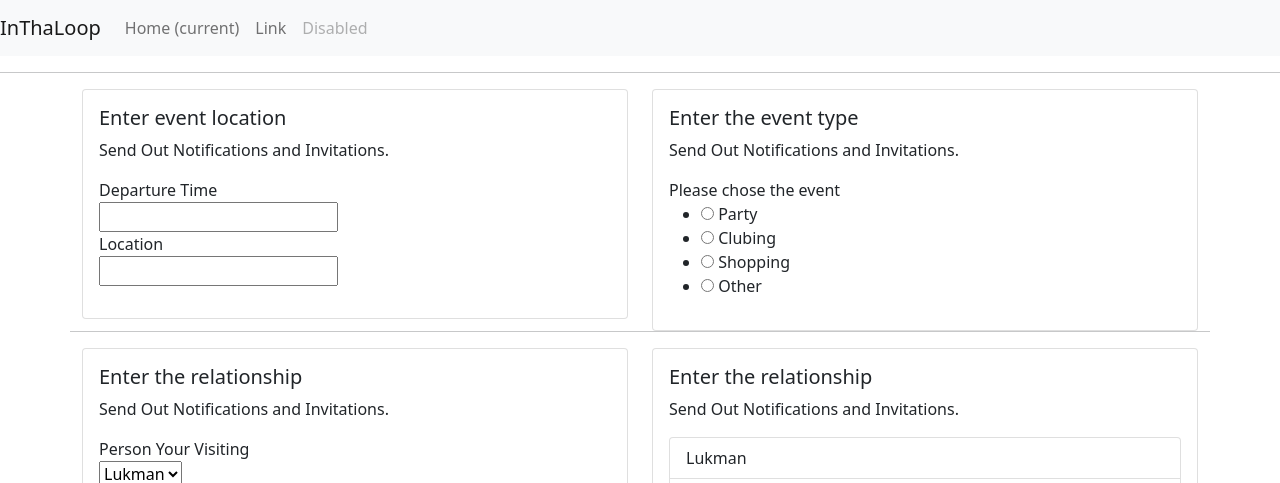
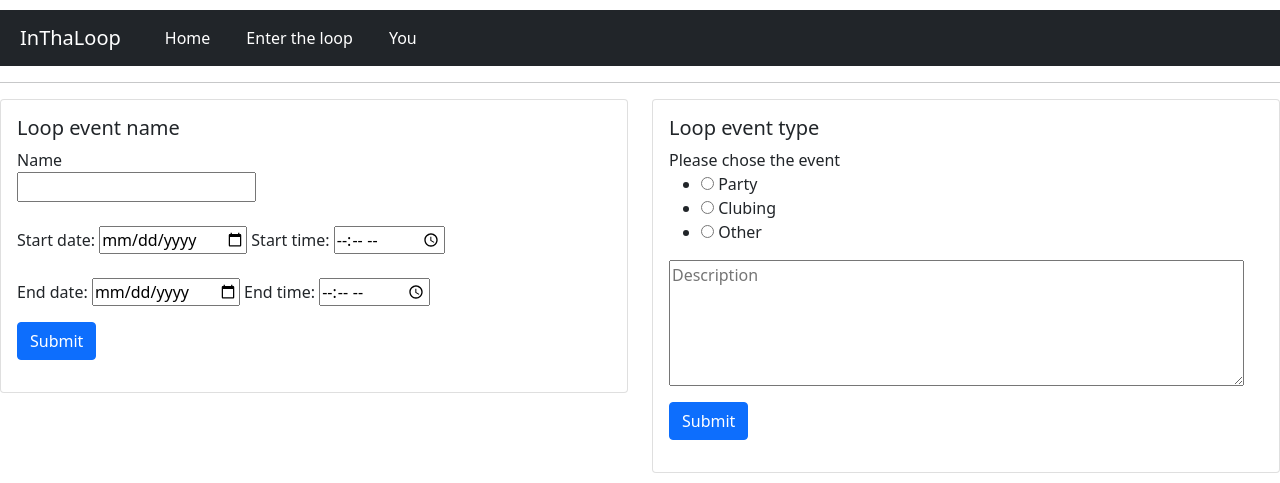
Before and after one commit to Balunywa/onetaacsthree, a Flask app: page / in a window 1280 px wide. Shown: the top 483 px of the page. Run offline with Flask 2, Linux system fonts and the light colour scheme; some libraries are stand-ins or nearby versions.

Commit message:
Final updates to user UI

```diff
--- a/app.py
+++ b/app.py
@@ -15,7 +15,7 @@ app.config['SECRET_KEY'] = 'test'
 class InfoForm(FlaskForm):
 
     timedeparted = StringField ('Departure Time')
-    location = StringField ('Location',validators=[DataRequired()])
+    location = StringField ('Name',validators=[DataRequired()])
     carplate = StringField('Car No Plate', validators=[DataRequired()])
     phonenumber = StringField('Phone Number', validators=[DataRequired()])
     select = SelectField('Person Your Visiting', choices=[('Lukman', 'Lukman'),
@@ -25,7 +25,7 @@ class InfoForm(FlaskForm):
                               ('Old-Friend', 'Old_Friend'), ('New_Friend', 'New_Friend')])
     event = RadioField('Please chose the event',
                        choices=[('Party', 'Party'), ('Clubing','Clubing'),
-                                ('Shopping', 'Shopping'), ('Other', 'Other')])
+                                 ('Other', 'Other')])
     feedback = TextAreaField('Any Other Notes')
     enter = SubmitField('Enter')
 
@@ -38,7 +38,7 @@ def index():
     if form.validate_on_submit():
 
         session['timedeparted'] = form.timedeparted.data
-        session['location'] = form.location.data
+        session['Name'] = form.location.data
         session['carplate'] = form.carplate.data
         session['phonenumber'] = form.phonenumber.data
         session['select'] = form.select.data
--- a/templates/gatepass.html
+++ b/templates/gatepass.html
@@ -5,41 +5,106 @@
 <script src="https://cdn.jsdelivr.net/npm/@popperjs/core@2.10.2/dist/umd/popper.min.js" integrity="sha384-7+zCNj/IqJ95wo16oMtfsKbZ9ccEh31eOz1HGyDuCQ6wgnyJNSYdrPa03rtR1zdB" crossorigin="anonymous"></script>
 <script src="https://cdn.jsdelivr.net/npm/bootstrap@5.1.3/dist/js/bootstrap.min.js" integrity="sha384-QJHtvGhmr9XOIpI6YVutG+2QOK9T+ZnN4kzFN1RtK3zEFEIsxhlmWl5/YESvpZ13" crossorigin="anonymous"></script>
 
+<head>
+  <meta charset="UTF-8">
+  <title>{% block title %} {% endblock %} - InThaLoop</title>
+  <style>
+      .title {
+          margin: 5px;
+      }
 
-    <nav class="navbar navbar-expand-lg navbar-light bg-light">
-      <button class="navbar-toggler" type="button" data-toggle="collapse" data-target="#navbarTogglerDemo01" aria-controls="navbarTogglerDemo01" aria-expanded="false" aria-label="Toggle navigation">
+      .content {
+          margin: 5px;
+          width: 50%;
+          display: flex;
+          flex-direction: row;
+          flex-wrap: wrap;
+      }
+
+      .comment {
+          padding: 5px;
+          margin: 5px;
+          background-color: #fff;
+      }
+
+      .post {
+          flex: 10%;
+          padding: 5px;
+          margin: 5px;
+          background-color: #f3f3f3;
+          inline-size: 100%;
+      }
+
+      .title a {
+          color: #00a36f;
+          text-decoration: none;
+      }
+
+      nav a {
+          color: #d64161;
+          font-size: 1em;
+          margin-left: 20px;
+          text-decoration: none;
+      }
+
+  </style>
+</head>
+<div class="content">
+  {% block content %} {% endblock %}
+</div>
+<body>
+
+  <nav class="navbar navbar-expand-lg navbar-dark bg-dark">
+    <a class="navbar-brand active" href="#">InThaLoop</a>
+    <button class="navbar-toggler" type="button" data-toggle="collapse" data-target="#navbarTogglerDemo02" aria-controls="navbarTogglerDemo02" aria-expanded="false" aria-label="Toggle navigation">
       <span class="navbar-toggler-icon"></span>
     </button>
-      <div class="collapse navbar-collapse" id="navbarTogglerDemo01">
-        <a class="navbar-brand" href="#">InThaLoop</a>
+
+    <div class="collapse navbar-collapse" id="navbarTogglerDemo02">
       <ul class="navbar-nav mr-auto mt-2 mt-lg-0">
         <li class="nav-item active">
-            <a class="nav-link" href="#">Home <span class="sr-only">(current)</span></a>
+          <a class="nav-link active" href="#">Home</a>
         </li>
         <li class="nav-item">
-            <a class="nav-link" href="#">Link</a>
+          <a class="nav-link active" href="#">Enter the loop</a>
         </li>
         <li class="nav-item">
-            <a class="nav-link disabled" href="#">Disabled</a>
+          <a class="nav-link active" href="#">You</a>
         </li>
       </ul>
     </div>
   </nav>
+
   <hr>
 
-            <div class="container">
 <div class="row">
+
   <div class="col-sm-6">
     <div class="card">
       <div class="card-body">
-                      <h5 class="card-title">Enter event location</h5>
-                      <p class="card-text">Send Out Notifications and Invitations.</p>
+        <h5 class="card-title">Loop event name</h5>
         <form method='POST'>
           {{ form.hidden_tag() }}
-                        {{ form.timedeparted.label }} <br> {{ form.timedeparted() }}
+          {{ form.location.label }} <br> {{ form.location() }}
           <br>
-                        {{ form.location.label }} <br> {{ form.location() }}
+          <br>
+          <div class="col-12">
+            <label for="Start date">Start date:</label>
+            <input type="date" id="Date" name="Date">
+            <label for="Start time">Start time:</label>
+            <input type="time" name="myDateTime" id="myDateTime" />
+          </div>
+          <br>
+          <div class="col-12">
+            <label for="Start date">End date:</label>
+            <input type="date" id="Date" name="Date">
+            <label for="Start time">End time:</label>
+            <input type="time" name="myDateTime" id="myDateTime" />
+          </div>
         </form>
+        <p>
+          <button type="submit"class="btn btn-primary">Submit</button>
+      </p>
       </div>
     </div>
   </div>
@@ -47,30 +112,44 @@
   <div class="col-sm-6">
     <div class="card">
       <div class="card-body">
-                              <h5 class="card-title">Enter the event type</h5>
-                              <p class="card-text">Send Out Notifications and Invitations.</p>
+        <h5 class="card-title">Loop event type</h5>
         <form method='POST'>
           {{ form.hidden_tag() }}
           {{ form.event.label }} <br> {{ form.event() }}
+
+          <p>
+            <textarea name="content"
+                        placeholder="Description"
+                        cols="60"
+                        rows="5"></textarea>
+        </p>
+
         </form>
+        <p>
+          <button type="submit"class="btn btn-primary">Submit</button>
+      </p>
       </div>
     </div>
   </div>
+</div>
+
 <hr>
+
+<div class="row">
   <div class="col-sm-6">
     <div class="card">
       <div class="card-body">
-                      <h5 class="card-title">Enter the relationship</h5>
-                      <p class="card-text">Send Out Notifications and Invitations.</p>
+        <h5 class="card-title">People you may know in the loop</h5>
         <form method='POST'>
-                        {{ form.hidden_tag() }}
-                        {{ form.select.label }} <br> {{ form.select() }}
-                        <br>
-                        {{ form.relationship.label }} <br> {{ form.relationship() }}
-                        <br>
-                        <a href="#" class="btn btn-primary">Go somewhere</a>
-                        <br>
+          <ul class="list-group">
+            <li class="list-group-item">Lukman</li>
+            <li class="list-group-item">Dawne</li>
+            <li class="list-group-item">Tasha</li>
+            <li class="list-group-item">Jay</li>
+            <li class="list-group-item">Lance</li>
+          </ul>
         </form>
+        <a href="#" class="btn btn-primary">Send notification</a>
       </div>
     </div>
   </div>
@@ -78,28 +157,44 @@
   <div class="col-sm-6">
     <div class="card">
       <div class="card-body">
-                      <h5 class="card-title">Enter the relationship</h5>
-                      <p class="card-text">Send Out Notifications and Invitations.</p>
+        <h5 class="card-title">Video and Photos</h5>
         <form method='POST'>
+          <ul class="list-unstyled">
+            <li class="media">
+              <img class="mr-3" src=".../64x64" alt="Generic placeholder image">
+              <div class="media-body">
+                <p>
+                  <textarea name="content"
+                              placeholder="Comment"
+                              cols="60"
+                              rows="5"></textarea>
+              </p>
 
-                        <div id="list-example" class="list-group">
-                          <a class="list-group-item list-group-item-action" href="#list-item-1">Lukman</a>
-                          <a class="list-group-item list-group-item-action" href="#list-item-2">Dawne</a>
-                          <a class="list-group-item list-group-item-action" href="#list-item-3">Lance</a>
-                          <a class="list-group-item list-group-item-action" href="#list-item-4">Jai</a>
+              <p>
+               <button type="submit"class="btn btn-primary">Post</button>
+              </p>
               </div>
-                        <div data-spy="scroll" data-target="#list-example" data-offset="0" class="scrollspy-example">
-                          <h4 id="list-item-1">Lukman</h4>
-                          <p>...</p>
-                          <h4 id="list-item-2">Dawne</h4>
-                          <p>...</p>
-                          <h4 id="list-item-3">Lance</h4>
-                          <p>...</p>
-                          <h4 id="list-item-4">Jai</h4>
-                          <p>...</p>
+            </li>
+            <li class="media my-4">
+              <img class="mr-3" src=".../64x64" alt="Generic placeholder image">
+              <div class="media-body">
+                <p>
+                  <textarea name="content"
+                              placeholder="Comment"
+                              cols="60"
+                              rows="5"></textarea>
+              </p>
+
+              <p>
+                <button type="submit"class="btn btn-primary">Post</button>
+              </p>
               </div>
-
+            </li>
+              </div>
+            </li>
         </form>
       </div>
     </div>
   </div>
+</div>
+</body>
```
Also changed, not shown: templates/base.html (+4 -4 lines), 1 other file. Lines whose indentation alone changed are shown as unchanged.
